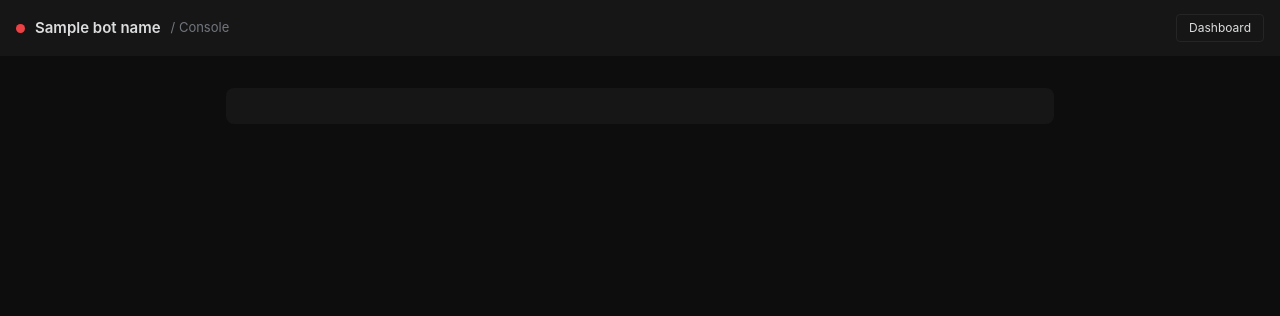
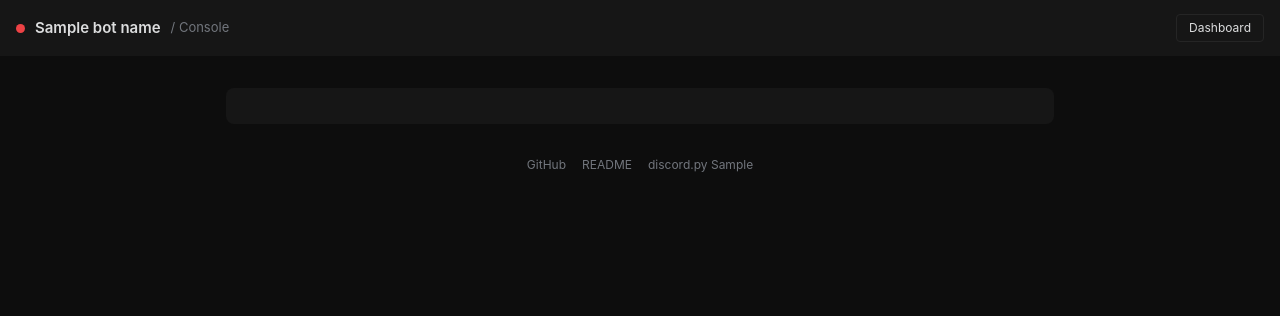
Before and after one commit to pedrodanielsantos/Pedro-bot, a FastAPI app: template templates/console.html in a window 1280 px wide. Shown: the top 316 px of the page. Run offline with FastAPI, Linux system fonts and the light colour scheme; the template is opened without the code that fills it: most values are stand-ins (such as "Sample title", 1, 10 or a date in 2020); data that the repository does not hold is empty; parts of the project's set-up code (start-up, migrations or seed data) failed here and were passed over.

Commit message:
feat: add site footer with repo and version info
- Add a footer to base.html with GitHub, README, and discord.py version links.
- Read the current git commit hash at startup and show it in the footer when available.
- Hide the commit hash silently if git isn't installed or the app wasn't run from a git checkout.

```diff
--- a/templates/base.html
+++ b/templates/base.html
@@ -297,9 +297,33 @@
             margin-top: 3px;
             font-family: var(--mono);
         }
+
+        footer {
+            max-width: 860px;
+            margin: 0 auto;
+            padding: 0 16px 32px;
+            display: flex;
+            justify-content: center;
+            gap: 16px;
+            font-size: 12px;
+            color: var(--muted);
+        }
+
+        footer a {
+            color: var(--muted);
+            text-decoration: none;
+        }
+
+        footer a:hover { color: var(--text); }
     </style>
 </head>
 <body>
     {% block content %}{% endblock %}
+    <footer>
+        <a href="https://github.com/pedrodanielsantos/Pedro-bot" target="_blank" rel="noopener noreferrer">GitHub</a>
+        <a href="https://github.com/pedrodanielsantos/Pedro-bot#readme" target="_blank" rel="noopener noreferrer">README</a>
+        <span>discord.py {{ discord_version }}</span>
+        {% if commit_hash %}<span>{{ commit_hash }}</span>{% endif %}
+    </footer>
 </body>
 </html>
--- a/web.py
+++ b/web.py
@@ -1,9 +1,11 @@
 import asyncio
 import importlib
 import logging
+import subprocess
 import sys
 import time
 
+import discord
 import uvicorn
 from fastapi import FastAPI, Form, Request
 from fastapi.responses import HTMLResponse, RedirectResponse
@@ -12,6 +14,21 @@ from fastapi.templating import Jinja2Templates
 from utils.log import LOG_BUFFER
 
 templates = Jinja2Templates(directory="templates")
+templates.env.globals["discord_version"] = discord.__version__
+
+
+def _commit_hash() -> str | None:
+    try:
+        result = subprocess.run(
+            ["git", "rev-parse", "--short", "HEAD"],
+            capture_output=True, text=True, check=True, timeout=5,
+        )
+        return result.stdout.strip()
+    except (subprocess.SubprocessError, OSError):
+        return None
+
+
+templates.env.globals["commit_hash"] = _commit_hash()
 _start_time = time.time()
 logger = logging.getLogger("web")
 
```
